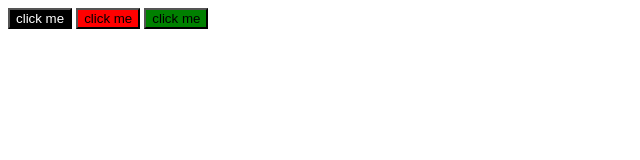
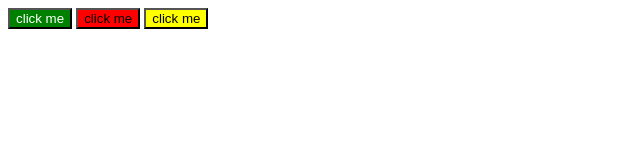
Before and after one commit to ciara-gospel/3-button, a plain HTML site: page index.html in a window 1280 px wide. Shown: the whole page, without its empty margins (0-640 px from the left). Drawn offline with Linux system fonts and the light colour scheme.

Commit message:
changing color

```diff
--- a/styles/styles.css
+++ b/styles/styles.css
@@ -1,10 +1,10 @@
 .btn1{
     color: white;
-    background-color: black;
+    background-color:green
 }
 .btn2{
     background-color: red;
 }
 .btn3{
-    background-color: green;
+    background-color:yellow
 }
```
